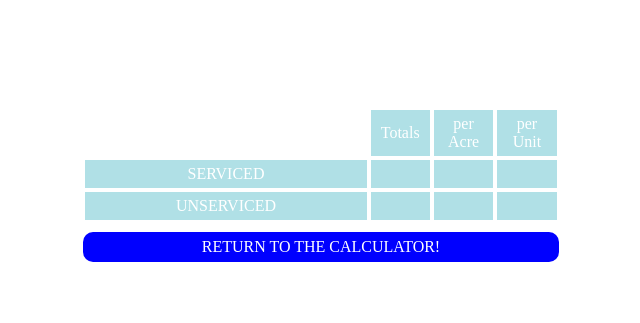
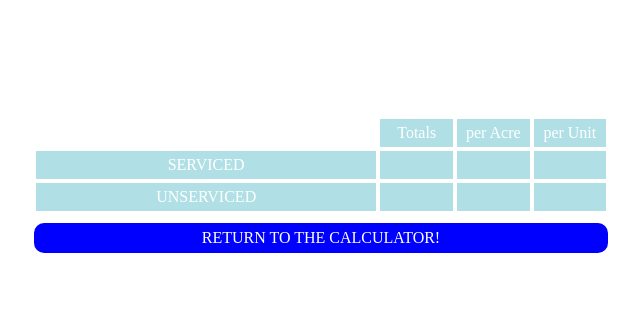
Before and after one commit to tb38r/land-value-calculator, a website: page src/index.html in a window 1280 px wide. Shown: the part 224-547 px from the top of the page, without its empty margins (319-959 px from the left). Drawn offline with Linux system fonts and the light colour scheme.

Commit message:
table done?

```diff
--- a/src/assets/index.css
+++ b/src/assets/index.css
@@ -100,12 +100,11 @@ input {
   justify-content: center;
   position: fixed;
   height: 300px;
-  width: 500px;
+  width: 600px;
   border-radius: 20px;
 }
 
-
-.result-body{
+.result-body {
   background-color: white;
   border-radius: 19px;
   width: 100%;
@@ -117,7 +116,6 @@ input {
   align-items: center;
 }
 
-
 .table {
   display: grid;
   grid-template-columns: 60% 1fr 1fr 1fr;
@@ -126,37 +124,35 @@ input {
 }
 
 .table > div {
-margin: 2px;
-background: powderblue;
-padding: 5px;
+  margin: 2px;
+  background: powderblue;
+  padding: 5px;
 }
 
-.back-button{
+.back-button {
   background-color: blue;
   width: 99%;
-  height:30px;
-    display: flex;
+  height: 30px;
+  display: flex;
   align-items: center;
   justify-content: center;
   cursor: pointer;
   border-radius: 10px;
-  text-transform:uppercase;
-
+  text-transform: uppercase;
 }
 
-#empty-row{
-background: white;
+#empty-cell {
+  background: white;
 }
 
-#table-header{
+#table-header {
   display: flex;
   justify-content: center;
   align-items: center;
 }
 
-#table-row-title{
+#table-row-title {
   display: flex;
   justify-content: center;
   align-items: center;
-
 }
--- a/src/index.html
+++ b/src/index.html
@@ -245,10 +245,10 @@
         <div class="result">
           <div class="result-body">
             <div class="table">
-              <div id="empty-row" ></div>
+              <div id="empty-cell" ></div>
               <div id= "table-header">Totals</div>
-              <div>per Acre</div>
-              <div>per Unit</div>
+              <div id= "table-header">per Acre</div>
+              <div id= "table-header">per Unit</div>
 
 
               <div id="table-row-title">SERVICED</div>
```
